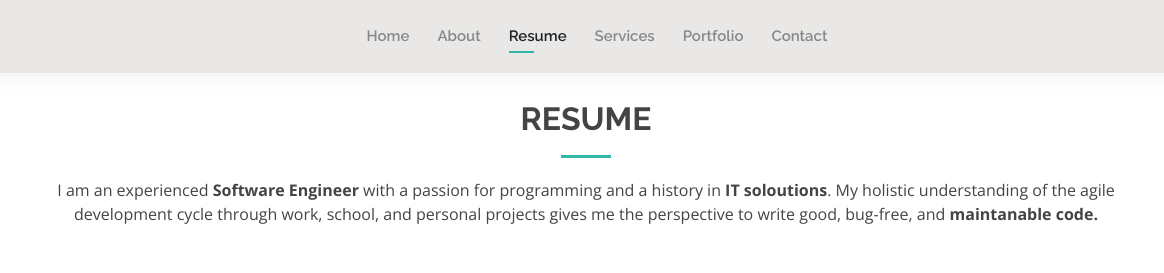
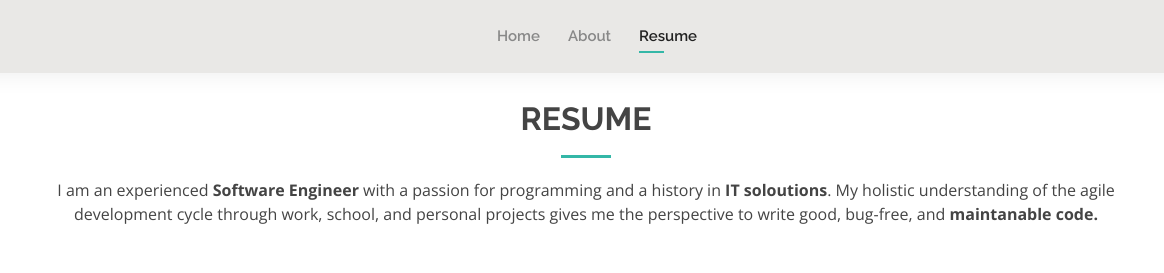
Before and after one commit to DanTheLyon99/DanielLyon.com, a plain HTML site: page resume.html in a window 1280 px wide. Shown: the top 273 px of the page, 54-1218 px from the left. Drawn offline with nearby package versions, Linux system fonts and the light colour scheme.

Commit message:
Update resume.html

```diff
--- a/resume.html
+++ b/resume.html
@@ -46,9 +46,6 @@
           <li><a href="index.html">Home</a></li>
           <li><a href="about.html">About</a></li>
           <li><a class="active" href="resume.html">Resume</a></li>
-          <li><a href="services.html">Services</a></li>
-          <li><a href="portfolio.html">Portfolio</a></li>
-          <li><a href="contact.html">Contact</a></li>
         </ul>
         <i class="bi bi-list mobile-nav-toggle"></i>
       </nav><!-- .navbar -->
```
